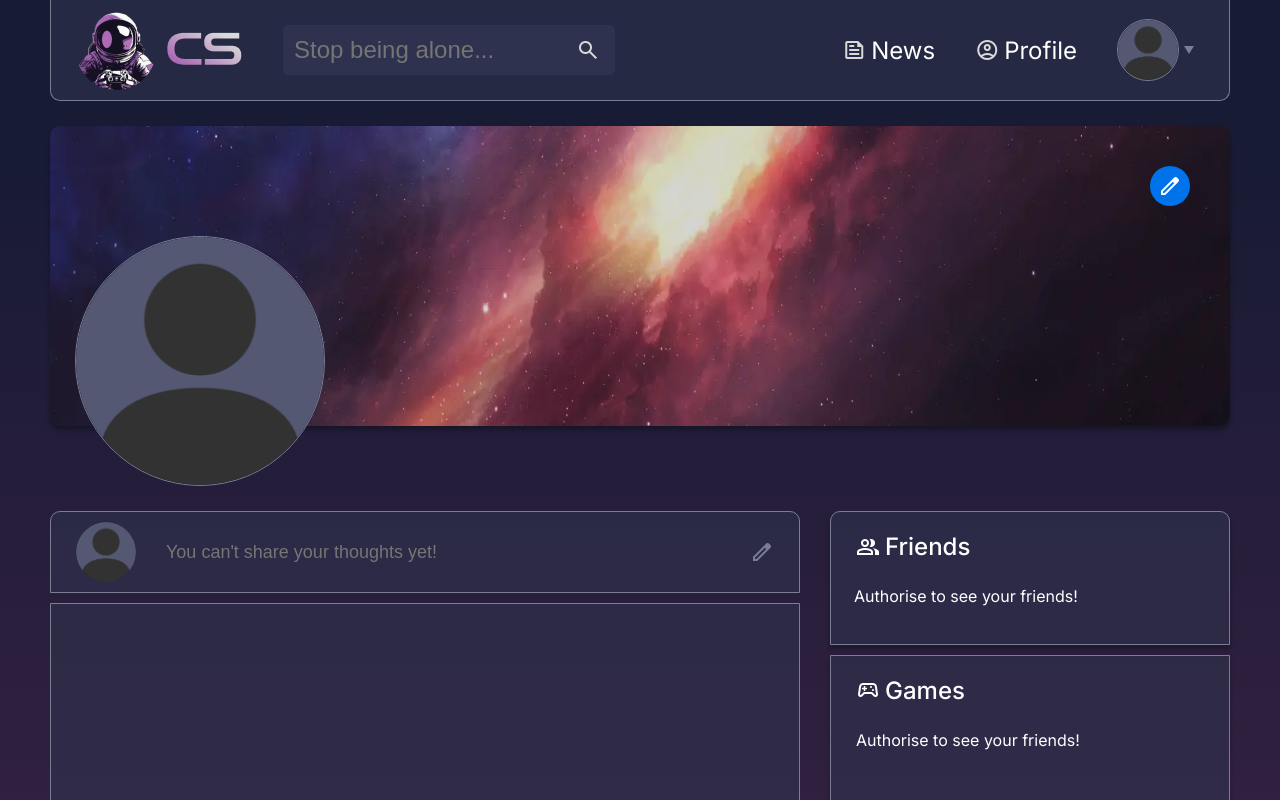
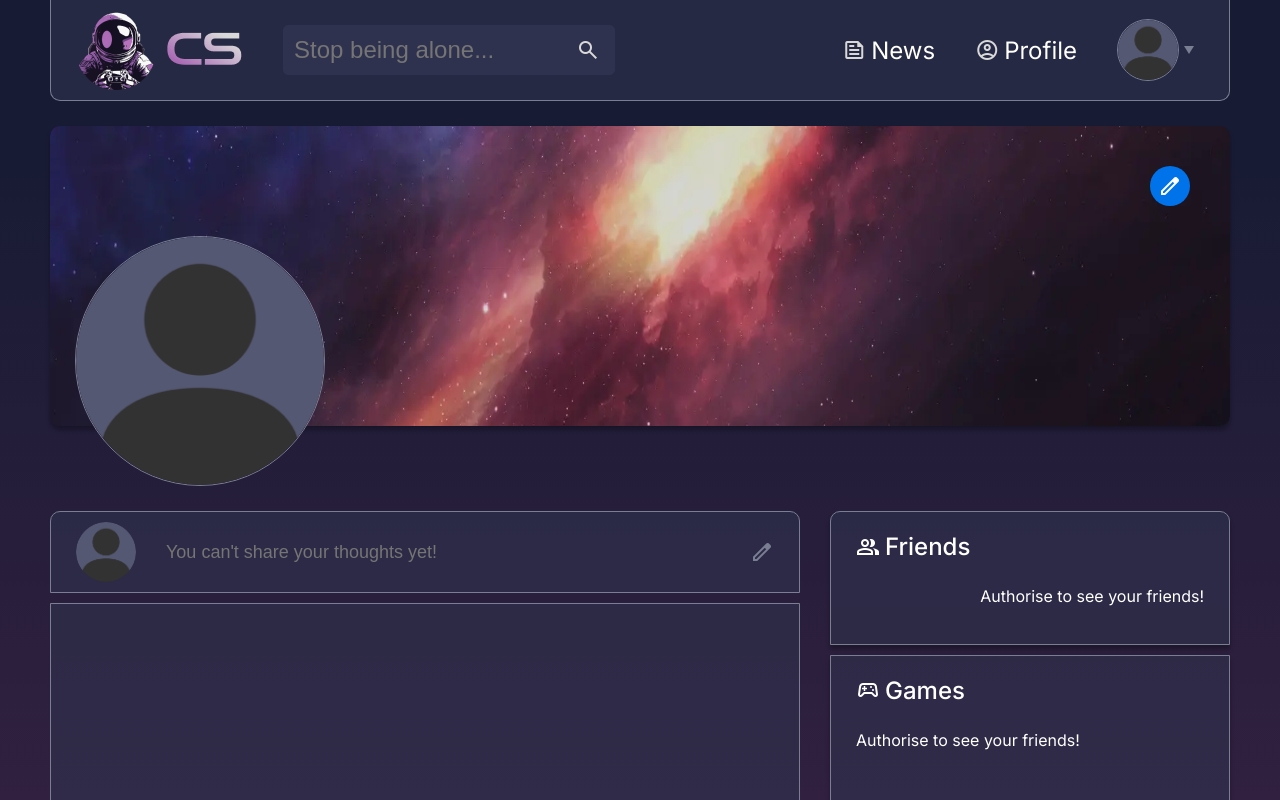
Before and after one commit to Dimitry-dotru/cyber-space, a Next.js app: page / in a window 1280 px wide. Shown: the top 800 px of the page. Built offline with nearby package versions, Linux system fonts and the light colour scheme.

Commit message:
updated friends cards hover

```diff
--- a/components/FriendsList/style.css
+++ b/components/FriendsList/style.css
@@ -1,25 +1,27 @@
 .friends-list-container {
   /* кол-во строк */
   --friend-box-rows: 3;
+  /* кол-во элементов в строке */
   --elements-in-row: 4;
-  --friends-list-container-side-paddings: 25px;
+  --friends-list-side-paddings: 25px;
+  --friends-list-top-padding: 25px;
   --friend-box-size: 80px;
-  --friends-list-cotainer-width: 400px;
+  --friends-list-container-width: 400px;
 
   /* вычисляем ширину контейнера для списка с друзьями */
-  --friend-list-width: calc(var(--friends-list-cotainer-width) - var(--friends-list-container-side-paddings) * 2);
+  --friend-list-width: calc(var(--friends-list-container-width) - var(--friends-list-side-paddings) * 2);
   /* вычисляем расстояние между квадратиками */
-  --gap: calc((var(--friend-list-width) - var(--friend-box-size) * var(--elements-in-row)) / (var(--elements-in-row) - 1));
+  --gap: 8px;
   /* вычисляем максимальную отображаемую высоту */
   --friend-list-max-height: calc(
-    (var(--friend-box-size) + var(--gap))
-    * var(--friend-box-rows));
+    (var(--friend-box-size) + var(--gap)) * var(--friend-box-rows) + var(--friends-list-top-padding)
+  );
 
   display: flex;
   align-items: flex-end;
   flex-direction: column;
-  width: var(--friends-list-cotainer-width);
-  padding: 25px var(--friends-list-container-side-paddings);
+  width: var(--friends-list-container-width);
+  padding: 25px 0;
   padding-top: 20px;
   background-color: var(--main-color-opacity);
   border: 1px solid var(--primary-color);
@@ -30,24 +32,30 @@
   box-shadow: 0px 4px 4px rgba(0, 0, 0, 0.30)
 }
 
+.friends-list-container .see-more-btn {
+  padding-right: 25px;
+}
+
 .friends-list-container h3 {
   display: flex;
   gap: 5px;
   font-weight: 500;
   font-size: 24px;
   align-items: center;
-  margin-bottom: 25px;
+  /* margin-bottom: 25px; */
   align-self: flex-start;
+  padding-left: 25px;
 }
 
 .friend-list {
   display: flex;
-  width: var(--friend-list-width);
   gap: var(--gap);
   flex-wrap: wrap;
+  padding: var(--friends-list-top-padding) var(--friends-list-side-paddings);
   max-height: var(--friend-list-max-height);
   overflow-y: hidden;
   margin-bottom: 12.5px;
+  padding-bottom: 0;
   transition: .5s;
 }
 
@@ -67,6 +75,8 @@
 }
 
 .friend-list .friend-list-box {
+  max-width: var(--friend-box-size);
+  max-height: var(--friend-box-size);
   width: var(--friend-box-size);
   height: var(--friend-box-size);
   border-radius: 5px;
@@ -87,4 +97,11 @@
 
 .friend-list-box-container {
   cursor: pointer;
+  transition: .3s;
 }
+
+.friend-list-box-container:hover {
+  scale: 1.2;
+  position: relative;
+  z-index: 8;
+}
```
